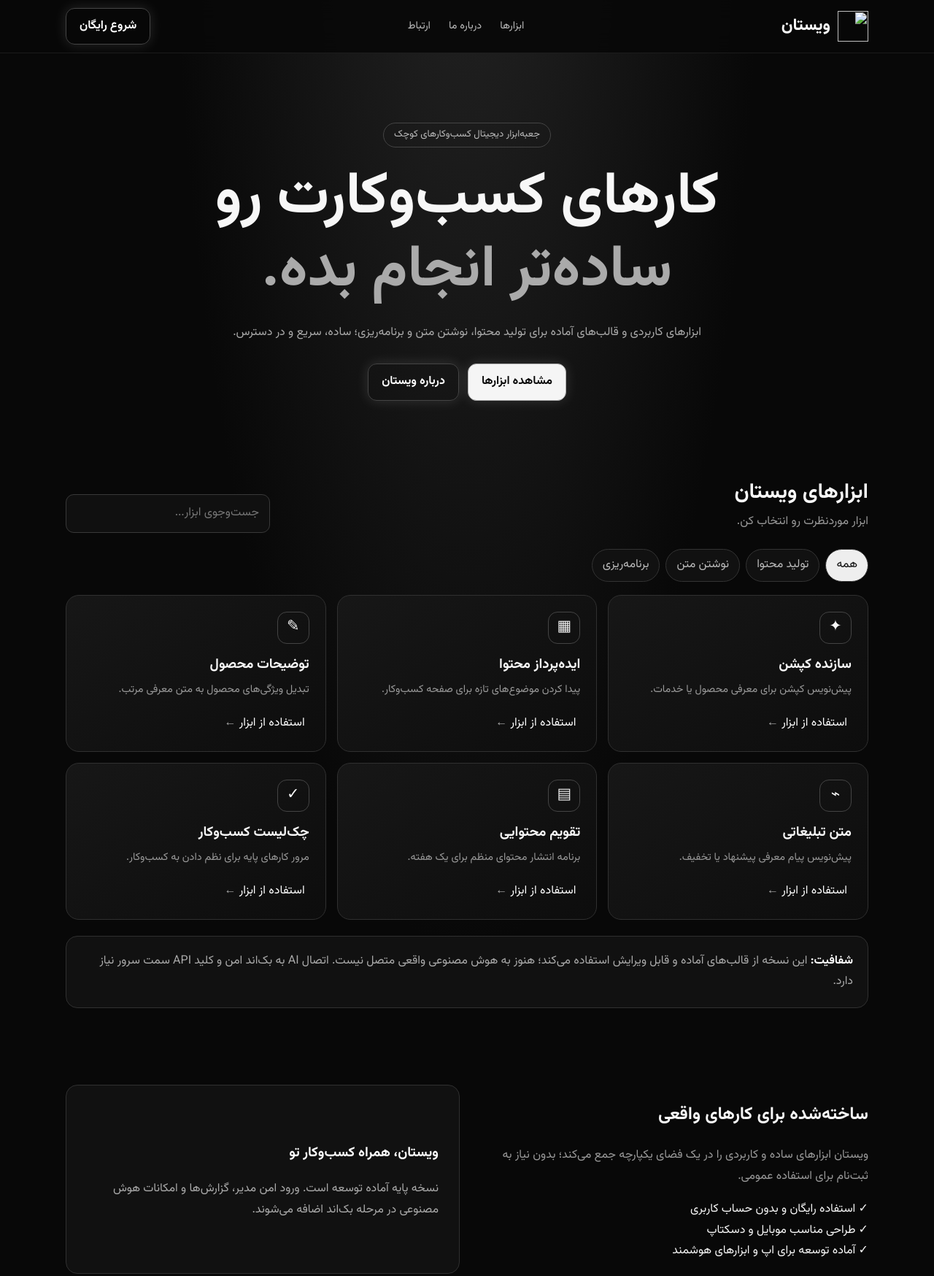
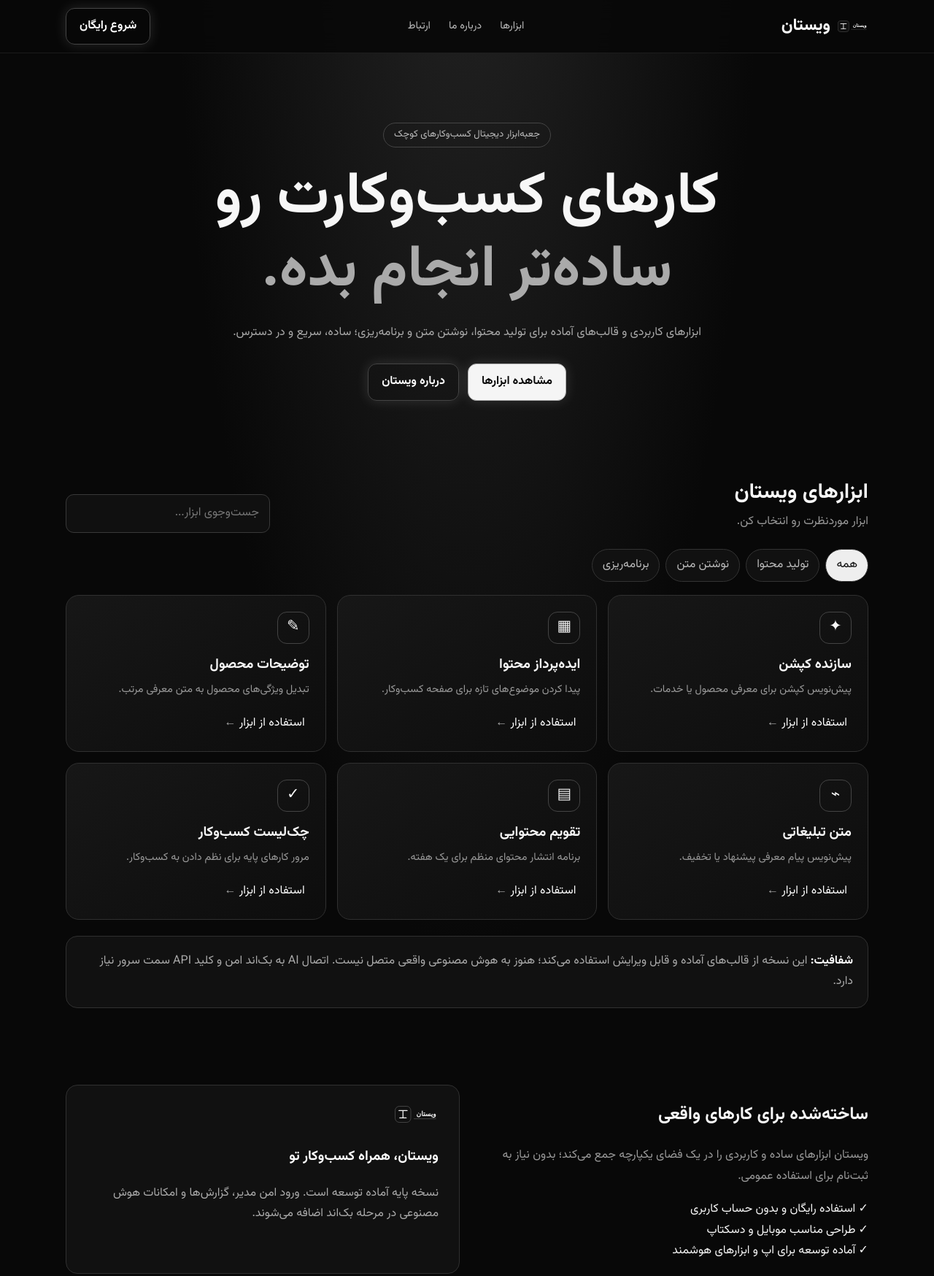
Before and after one commit to sparham26000-cmd/my_website, a plain HTML site: page index.html in a window 1280 px wide. Shown: the top 1748 px of the page at 73% size. Drawn offline with Linux system fonts and the light colour scheme; the site is published under a folder, as on GitHub Pages, so addresses that start at the root find nothing.

Commit message:
Fix relative asset paths for GitHub Pages

```diff
--- a/index.html
+++ b/index.html
@@ -2,7 +2,7 @@
 <html lang="fa" dir="rtl"><head>
 <meta charset="utf-8"><meta name="viewport" content="width=device-width,initial-scale=1">
 <meta name="theme-color" content="#080808"><meta name="description" content="ویستان؛ جعبه‌ابزار دیجیتال کسب‌وکارهای کوچک">
-<link rel="manifest" href="/manifest.webmanifest"><link rel="icon" href="/logo.svg">
+<link rel="manifest" href="manifest.webmanifest"><link rel="icon" href="/logo.svg">
 <title>ویستان | ابزارهای کسب‌وکار</title>
 <style>
 @import url('https://fonts.googleapis.com/css2?family=Vazirmatn:wght@400;500;600;700;800&display=swap');
@@ -12,7 +12,7 @@ header{position:sticky;top:0;z-index:5;background:#080808e8;backdrop-filter:blur
 .modal{display:none;position:fixed;inset:0;background:#000c;z-index:20;place-items:center;padding:16px}.modal.open{display:grid}.dialog{background:#111;border:1px solid #555;border-radius:18px;padding:22px;width:min(600px,100%);max-height:90vh;overflow:auto}.dialogtop{display:flex;justify-content:space-between;align-items:center}.close{background:none;color:#fff;border:1px solid #555;border-radius:9px;padding:5px 12px}.field{display:block;width:100%;margin:7px 0 14px}.result{white-space:pre-wrap;background:#080808;border:1px solid #333;border-radius:12px;padding:15px;min-height:90px;margin-top:14px;color:#ddd}.tiny{font-size:.8rem;color:#888}
 @media(max-width:780px){.grid{grid-template-columns:repeat(2,1fr)}.links{display:none}.about{grid-template-columns:1fr}}@media(max-width:540px){.grid{grid-template-columns:1fr}.head{align-items:stretch;flex-direction:column}.search{width:100%}.hero{padding:70px 0 50px}}
 </style></head><body>
-<header><div class="wrap nav"><a class="brand" href="#"><img src="/logo.svg" alt=""><span>ویستان</span></a><nav class="links"><a href="#tools">ابزارها</a><a href="#about">درباره ما</a><a href="#contact">ارتباط</a></nav><a class="btn alt" href="#tools">شروع رایگان</a></div></header>
+<header><div class="wrap nav"><a class="brand" href="#"><img src="logo.svg" alt=""><span>ویستان</span></a><nav class="links"><a href="#tools">ابزارها</a><a href="#about">درباره ما</a><a href="#contact">ارتباط</a></nav><a class="btn alt" href="#tools">شروع رایگان</a></div></header>
 <main><section class="hero wrap"><span class="tag">جعبه‌ابزار دیجیتال کسب‌وکارهای کوچک</span><h1>کارهای کسب‌وکارت رو<br><span>ساده‌تر انجام بده.</span></h1><p>ابزارهای کاربردی و قالب‌های آماده برای تولید محتوا، نوشتن متن و برنامه‌ریزی؛ ساده، سریع و در دسترس.</p><div class="actions"><a class="btn" href="#tools">مشاهده ابزارها</a><a class="btn alt" href="#about">درباره ویستان</a></div></section>
 <section class="section wrap" id="tools"><div class="head"><div><h2>ابزارهای ویستان</h2><div class="muted">ابزار موردنظرت رو انتخاب کن.</div></div><input class="search" id="search" placeholder="جست‌وجوی ابزار..."></div><div class="filters"><button class="chip active" data-cat="all">همه</button><button class="chip" data-cat="content">تولید محتوا</button><button class="chip" data-cat="writing">نوشتن متن</button><button class="chip" data-cat="planning">برنامه‌ریزی</button></div>
 <div class="grid" id="grid">
@@ -23,7 +23,7 @@ header{position:sticky;top:0;z-index:5;background:#080808e8;backdrop-filter:blur
 <article class="tool" data-cat="planning" data-name="تقویم محتوایی"><div class="ico">▤</div><h3>تقویم محتوایی</h3><p>برنامه انتشار محتوای منظم برای یک هفته.</p><button data-tool="calendar">استفاده از ابزار</button></article>
 <article class="tool" data-cat="planning" data-name="چک لیست کسب و کار"><div class="ico">✓</div><h3>چک‌لیست کسب‌وکار</h3><p>مرور کارهای پایه برای نظم دادن به کسب‌وکار.</p><button data-tool="checklist">استفاده از ابزار</button></article>
 </div><div class="notice"><strong>شفافیت:</strong> این نسخه از قالب‌های آماده و قابل ویرایش استفاده می‌کند؛ هنوز به هوش مصنوعی واقعی متصل نیست. اتصال AI به بک‌اند امن و کلید API سمت سرور نیاز دارد.</div></section>
-<section class="section wrap" id="about"><div class="about"><div><h2>ساخته‌شده برای کارهای واقعی</h2><p class="muted">ویستان ابزارهای ساده و کاربردی را در یک فضای یکپارچه جمع می‌کند؛ بدون نیاز به ثبت‌نام برای استفاده عمومی.</p><p>✓ استفاده رایگان و بدون حساب کاربری<br>✓ طراحی مناسب موبایل و دسکتاپ<br>✓ آماده توسعه برای اپ و ابزارهای هوشمند</p></div><div class="aboutcard"><img src="/logo.svg" width="60" alt=""><h3>ویستان، همراه کسب‌وکار تو</h3><p>نسخه پایه آماده توسعه است. ورود امن مدیر، گزارش‌ها و امکانات هوش مصنوعی در مرحله بک‌اند اضافه می‌شوند.</p></div></div></section>
+<section class="section wrap" id="about"><div class="about"><div><h2>ساخته‌شده برای کارهای واقعی</h2><p class="muted">ویستان ابزارهای ساده و کاربردی را در یک فضای یکپارچه جمع می‌کند؛ بدون نیاز به ثبت‌نام برای استفاده عمومی.</p><p>✓ استفاده رایگان و بدون حساب کاربری<br>✓ طراحی مناسب موبایل و دسکتاپ<br>✓ آماده توسعه برای اپ و ابزارهای هوشمند</p></div><div class="aboutcard"><img src="logo.svg" width="60" alt=""><h3>ویستان، همراه کسب‌وکار تو</h3><p>نسخه پایه آماده توسعه است. ورود امن مدیر، گزارش‌ها و امکانات هوش مصنوعی در مرحله بک‌اند اضافه می‌شوند.</p></div></div></section>
 <section class="section wrap" id="contact"><div class="cta"><h2>از همین‌جا شروع کن</h2><p class="muted">یک ابزار انتخاب کن و پیش‌نویس اولیه‌ات رو بساز.</p><a class="btn" href="#tools">رفتن به ابزارها</a></div></section></main>
 <footer><div class="wrap foot"><span>© <span id="year"></span> ویستان</span><span>جعبه‌ابزار کسب‌وکارهای کوچک</span></div></footer>
 <div class="modal" id="modal"><div class="dialog"><div class="dialogtop"><h2 id="title">ابزار ویستان</h2><button class="close" id="close">بستن ×</button></div><p id="desc" class="tiny"></p><label>نام کسب‌وکار یا محصول</label><input class="field" id="business" placeholder="مثلاً کافه سپید"><label>چند نکته درباره محصول یا خدمات</label><textarea class="field" id="details" rows="4" placeholder="ویژگی‌ها، مخاطب یا پیشنهاد ویژه..."></textarea><button class="btn" id="make">ساخت پیش‌نویس</button><div class="result" id="result">پیش‌نویس اینجا نمایش داده می‌شود.</div><button class="btn alt" id="copy" style="margin-top:10px">کپی متن</button><p class="tiny">این خروجی قالب آماده است، نه پاسخ تولیدشده با هوش مصنوعی.</p></div></div>
```
